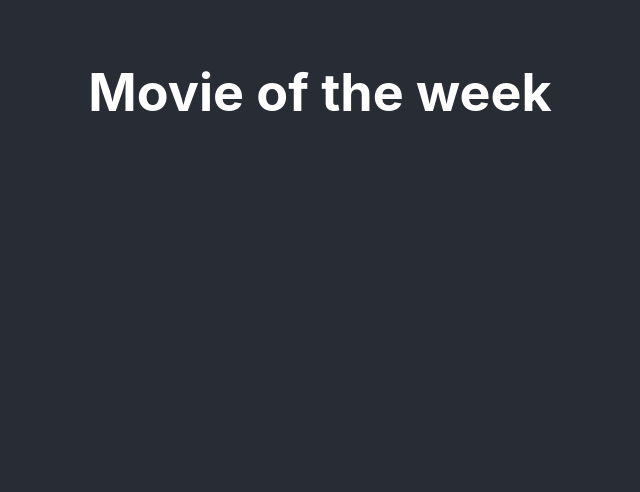
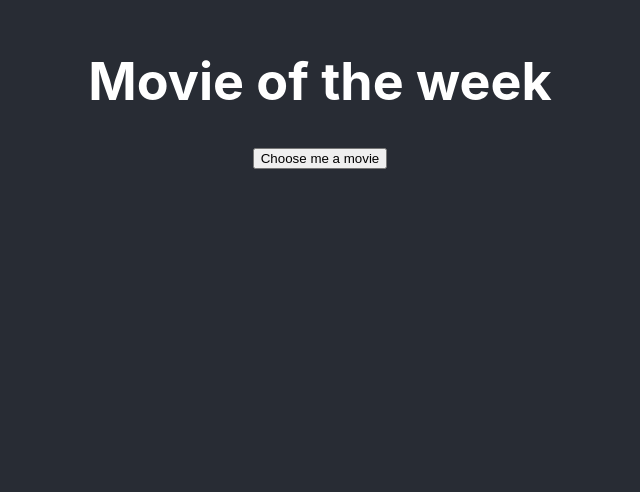
Before and after one commit to lamassu38/movie-of-the-week, a React (Create React App) app: page / in a window 1280 px wide. Shown: the part 308-800 px from the top of the page, without its empty margins (320-960 px from the left). Built offline with nearby package versions, Linux system fonts and the light colour scheme.

Commit message:
Add functionality to choose a random movie. Add the selectedMovie states and the drawRandomItem, getRandomIndex and handleRandomOptionClick functions to the App component and update de JXS code to show an random option

```diff
--- a/src/App.js
+++ b/src/App.js
@@ -5,16 +5,42 @@ import './App.css';
 const App = () => {
   const [movies, setMovies] = useState(movieList);
   const [seenMovies, setSeenMovies] = useState([]);
+  const [selectedMovie, setSelectedMovie] = useState('');
 
   const deleteMovie = movieId => {
     setSeenMovies(mv => [...mv, movies.find(mv => mv.id === movieId)]);
     setMovies(movies.filter(mv => mv.id !== movieId));
   };
 
+  const handleSelectedMovieClick = () => {
+    const selectMovie = drawRandomItem(movieList);
+    setSelectedMovie(selectMovie);
+  };
+
+  const drawRandomItem = arr => {
+     const index = getRandomIndex(arr);
+     const item = arr.splice(index, 1);
+     return item[0]
+  };
+
+  const getRandomIndex = arr => {
+    return Math.floor(Math.random() * arr.length)
+  };
+
   return (
     <div className="App">
       <header className="App-header">
         <h1>Movie of the week</h1>
+        <button onClick={handleSelectedMovieClick}>Choose me a movie</button>
+         {
+          selectedMovie && (
+          <div>
+          <h1>{selectedMovie.name}</h1>
+          <p>Year:{selectedMovie.year}</p>
+          <p>Director:{selectedMovie.director}</p>
+          <p>Description:{selectedMovie.description}</p>
+          </div>
+         )}
       </header>
       <body>
       <h2><b>To see</b></h2>
@@ -36,7 +62,7 @@ const App = () => {
           <div key={movie.id}>
               <p>{movie.name}</p>
               <p>{movie.year}</p>
-        </div>
+          </div>
         ))
         }
       </p>
```
